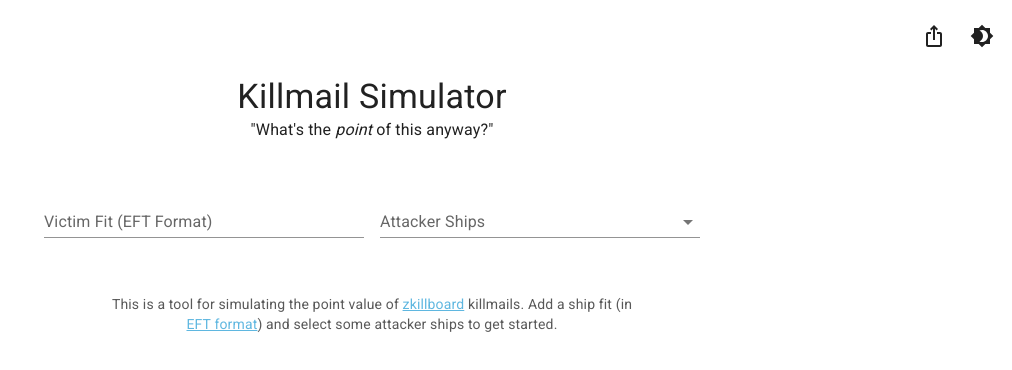
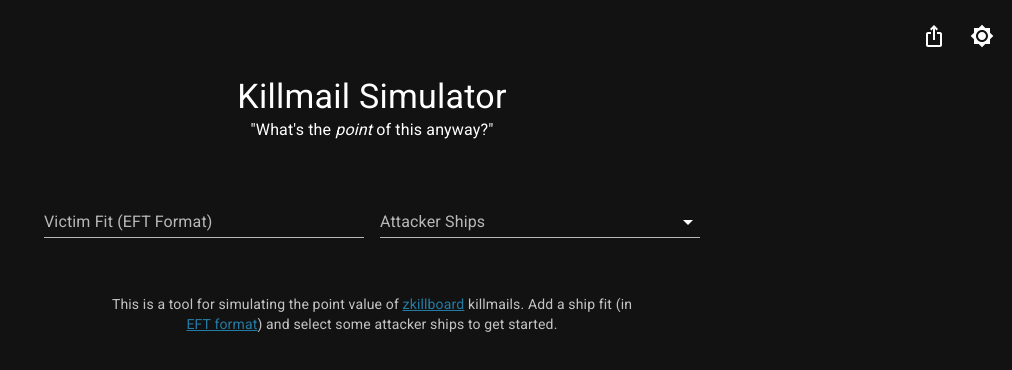
Before and after one commit to folklorelabs/zkill-point-calc, a React (Create React App) app: page / in a window 1280 px wide. Shown: the top 370 px of the page, without its empty margins (268-1280 px from the left). Built offline with nearby package versions, Linux system fonts and the light colour scheme.

Commit message:
default to dark mode

```diff
--- a/src/contexts/ColorMode.jsx
+++ b/src/contexts/ColorMode.jsx
@@ -1,14 +1,15 @@
 import { createContext, useContext, useState, useMemo } from 'react';
 import { ThemeProvider, createTheme } from '@mui/material/styles';
-import useMediaQuery from '@mui/material/useMediaQuery';
+import CssBaseline from '@mui/material/CssBaseline';
+// import useMediaQuery from '@mui/material/useMediaQuery';
 
 const THEMES = {
   light: createTheme({
     palette: {
       mode: 'light',
       background: {
-        paper: 'red',
-        background: 'red',
+        paper: '#fefefe',
+        background: '#fefefe',
       },
     },
   }),
@@ -16,8 +17,8 @@ const THEMES = {
     palette: {
       mode: 'dark',
       background: {
-        paper: '#000',
-        background: '#000',
+        paper: '#020202',
+        background: '#020202',
       },
     },
   }),
@@ -26,8 +27,9 @@ const THEMES = {
 const ColorModeContext = createContext({ toggleColorMode: () => {} });
 
 export function ColorModeProvider({ children }) {
-  const prefersLightMode = useMediaQuery('(prefers-color-scheme: light)');
-  const [mode, setMode] = useState(prefersLightMode ? 'light' : 'dark');
+  // const prefersLightMode = useMediaQuery('(prefers-color-scheme: light)');
+  // const [mode, setMode] = useState(prefersLightMode ? 'light' : 'dark');
+  const [mode, setMode] = useState('dark');
   const providerValue = useMemo(() => ({
     toggleColorMode: () => {
       setMode((prevMode) => (prevMode === 'light' ? 'dark' : 'light'));
@@ -39,6 +41,7 @@ export function ColorModeProvider({ children }) {
   return (
     <ColorModeContext.Provider value={providerValue}>
       <ThemeProvider theme={THEMES[mode]}>
+        <CssBaseline />
         {children}
       </ThemeProvider>
     </ColorModeContext.Provider>
--- a/src/index.js
+++ b/src/index.js
@@ -2,7 +2,6 @@ import React from 'react';
 import ReactDOM from 'react-dom/client';
 import './index.css';
 import './index.styles.js';
-import CssBaseline from '@mui/material/CssBaseline';
 import App from './components/App';
 import { ZkillPointsProvider } from './contexts/ZkillPoints';
 import { ColorModeProvider } from './contexts/ColorMode';
@@ -15,7 +14,6 @@ root.render(
     <ColorModeProvider>
       <SnackbarProvider maxSnack={3}>
         <ZkillPointsProvider>
-          <CssBaseline />
           <App />
         </ZkillPointsProvider>
       </SnackbarProvider>
```
